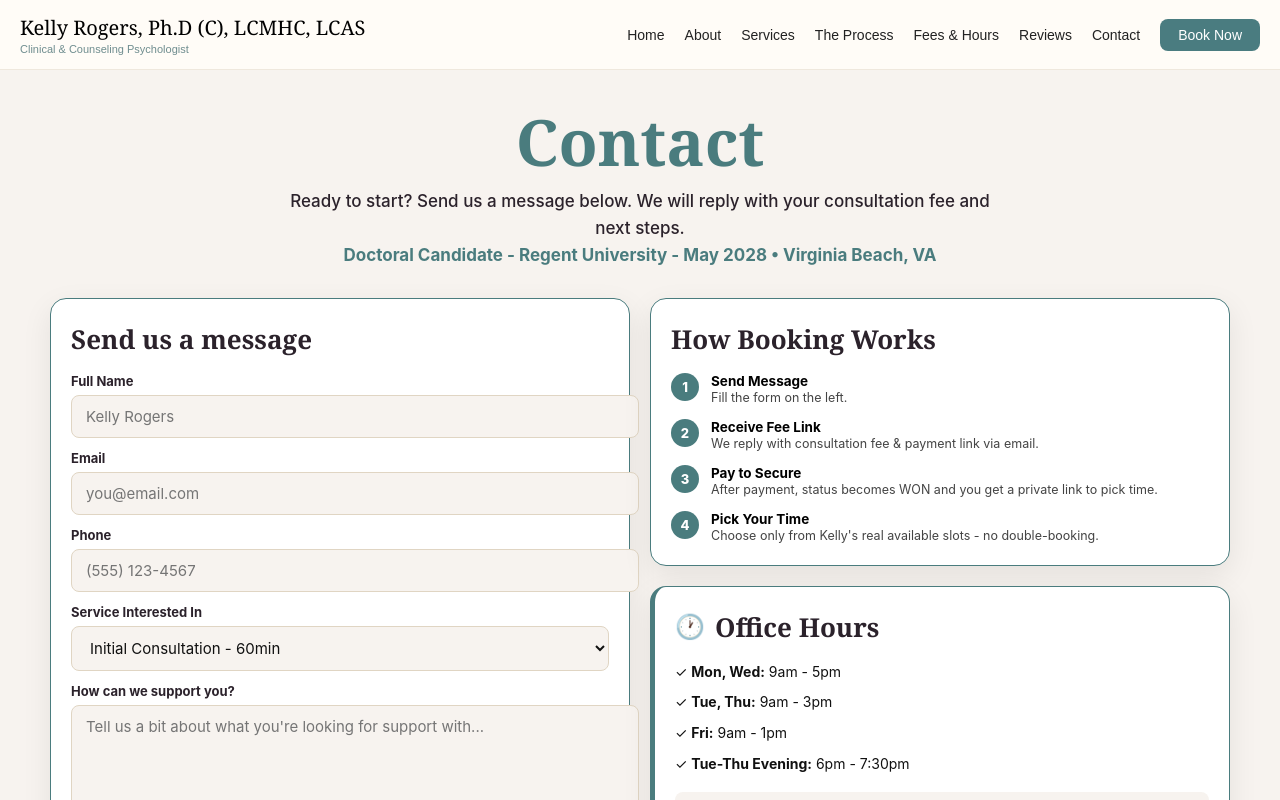
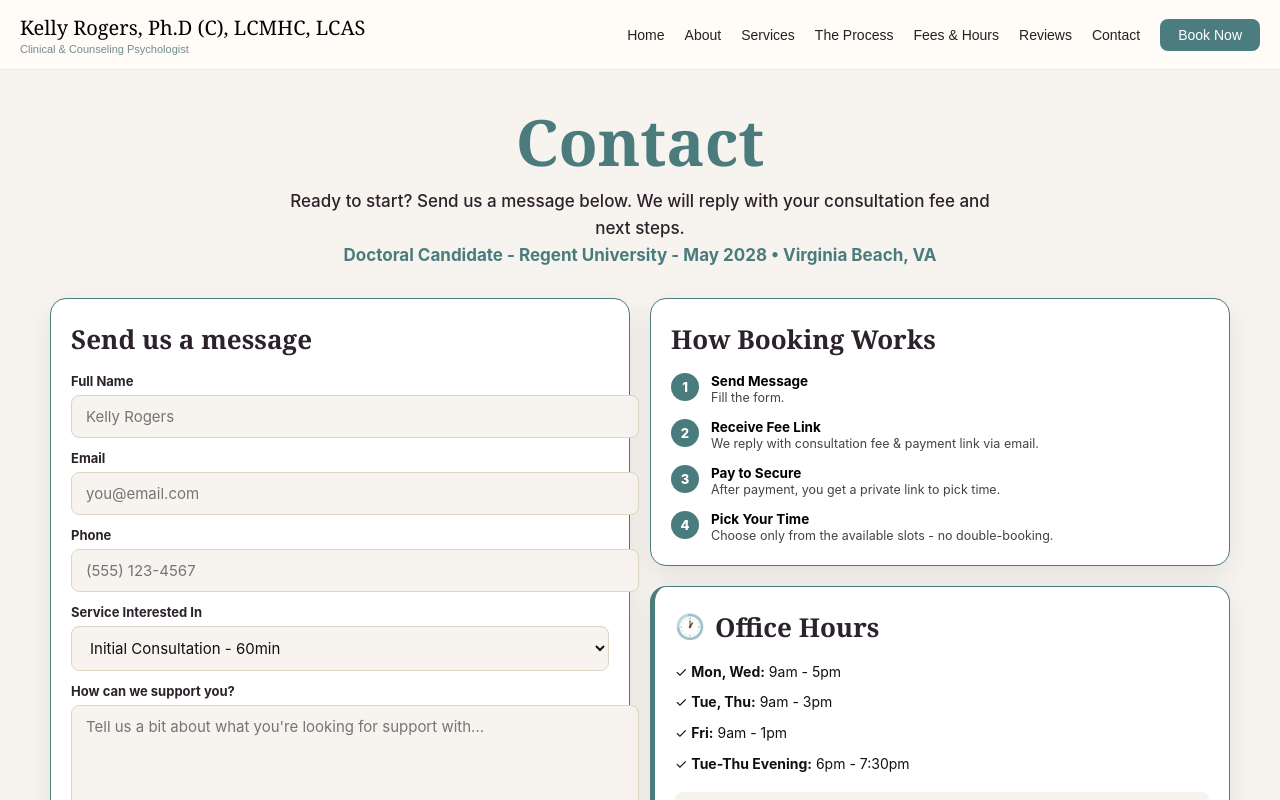
Before and after one commit to JoshuaOmosa/kelly-rogers, a Next.js app: page /contact in a window 1280 px wide. Shown: the top 800 px of the page. Built offline with nearby package versions, Linux system fonts and the light colour scheme.

Commit message:
update contact page

```diff
--- a/app/contact/page.tsx
+++ b/app/contact/page.tsx
@@ -74,6 +74,7 @@ export default function ContactPage() {
                 <option>Divorce Coaching</option>
                 <option>Counselling & Stress Management</option>
                 <option>Clinical Support & Wellbeing</option>
+                <option>Ph.D Private Psychotherapy Assessment</option>
               </select>
 
               <label style={label}>How can we support you?</label>
@@ -104,10 +105,10 @@ export default function ContactPage() {
             <div style={card}>
               <h2 style={h2}>How Booking Works</h2>
               <div style={{ display: "flex", flexDirection: "column", gap: 14 }}>
-                <div style={step}><span style={stepNum}>1</span><div><b>Send Message</b><br/><span style={stepText}>Fill the form on the left.</span></div></div>
+                <div style={step}><span style={stepNum}>1</span><div><b>Send Message</b><br/><span style={stepText}>Fill the form.</span></div></div>
                 <div style={step}><span style={stepNum}>2</span><div><b>Receive Fee Link</b><br/><span style={stepText}>We reply with consultation fee & payment link via email.</span></div></div>
-                <div style={step}><span style={stepNum}>3</span><div><b>Pay to Secure</b><br/><span style={stepText}>After payment, status becomes WON and you get a private link to pick time.</span></div></div>
-                <div style={step}><span style={stepNum}>4</span><div><b>Pick Your Time</b><br/><span style={stepText}>Choose only from Kelly's real available slots - no double-booking.</span></div></div>
+                <div style={step}><span style={stepNum}>3</span><div><b>Pay to Secure</b><br/><span style={stepText}>After payment, you get a private link to pick time.</span></div></div>
+                <div style={step}><span style={stepNum}>4</span><div><b>Pick Your Time</b><br/><span style={stepText}>Choose only from the available slots - no double-booking.</span></div></div>
               </div>
             </div>
 
```
Also changed, not shown: public/kelly-navy.jpg (added).
